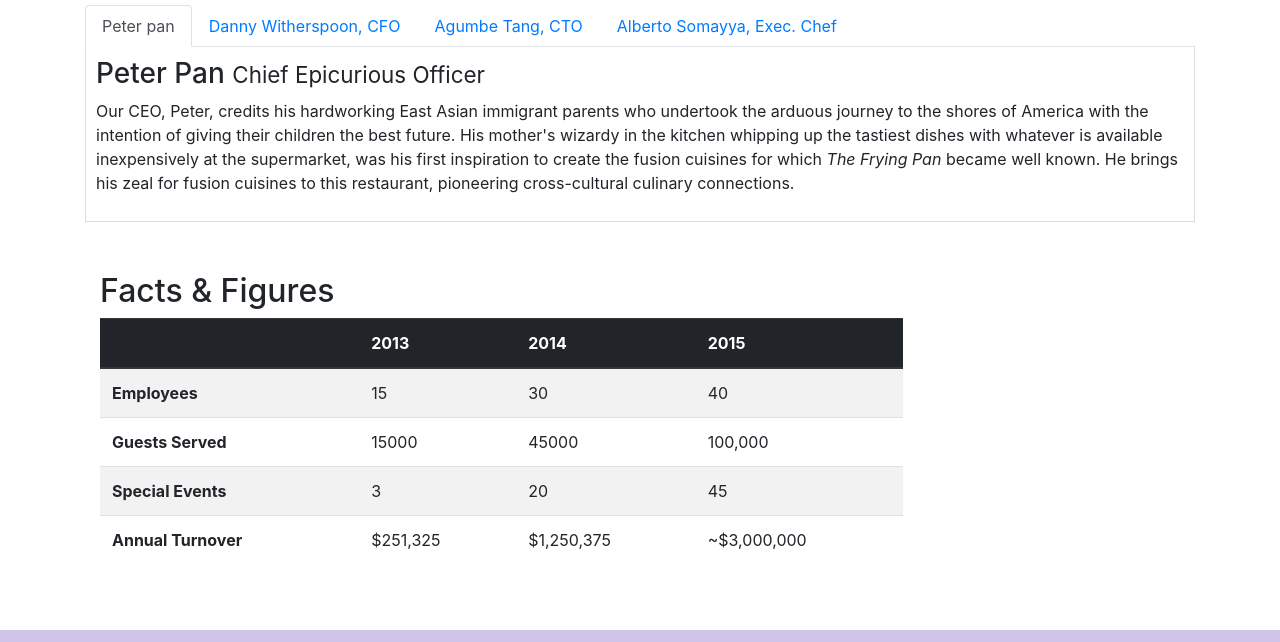
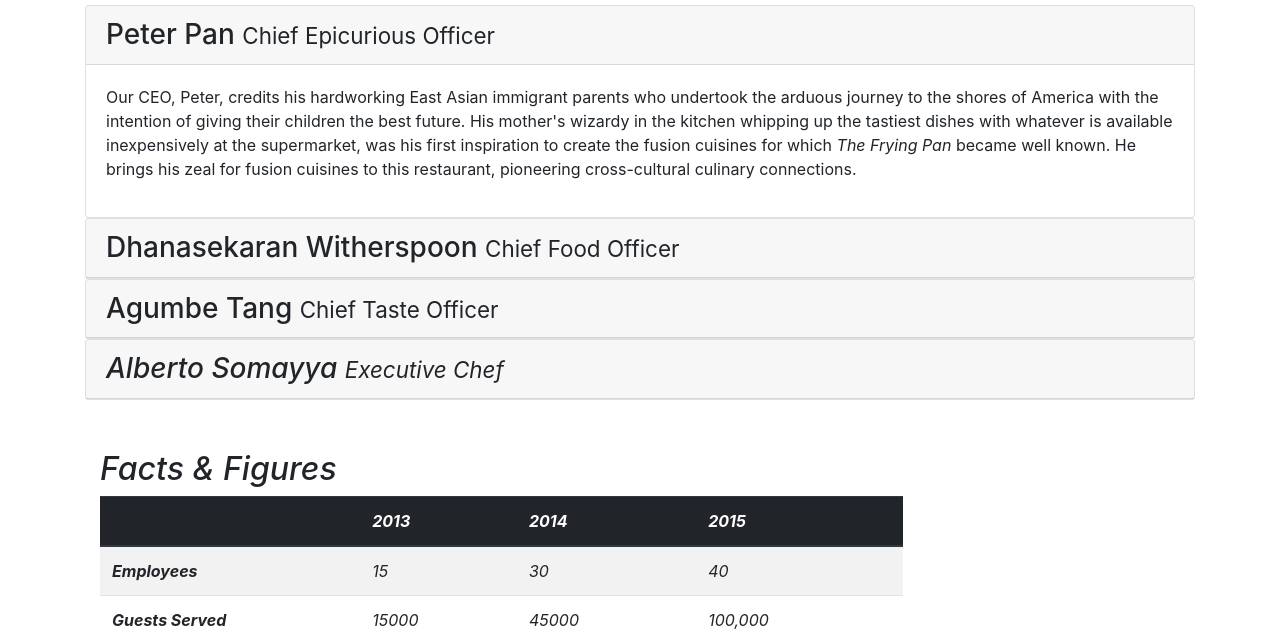
Before and after one commit to fidodo/coursera, a website: page aboutus.html in a window 1280 px wide. Shown: the part 912-1554 px from the top of the page. Drawn offline with nearby package versions, Linux system fonts and the light colour scheme.

Commit message:
accordion

```diff
--- a/aboutus.html
+++ b/aboutus.html
@@ -106,43 +106,67 @@
             <div class="col-12 col-sm">
                 <h2>Corporate Leadership</h2>
 
-                <ul class="nav nav-tabs">
-                    <li class ="nav-item">
-                        <a class="nav-link active" href="#peter" role="tab" data-toggle="tab">Peter pan</a>
-                    </li>
-                    <li class="nav-item">
-                        <a class="nav-link" href="#danny" role="tab"
-                          data-toggle="tab">Danny Witherspoon, CFO</a>
-                      </li>
-                      <li class="nav-item">
-                        <a class="nav-link" href="#agumbe"role="tab"
-                          data-toggle="tab">Agumbe Tang, CTO</a>
-                      </li>
-                      <li class="nav-item">
-                        <a class="nav-link" href="#alberto" role="tab"
-                          data-toggle="tab">Alberto Somayya, Exec. Chef</a>
-                      </li>
-                </ul>
-              <div class ="tab-content">
-                <div role ="tabpanel" class="tab-pane fade show active" id="peter">
-                <h3>Peter Pan <small>Chief Epicurious Officer</small></h3>
-                <p class="d-none d-sm-block">Our CEO, Peter, credits his hardworking East Asian immigrant parents who undertook the arduous journey to the shores of America with the intention of giving their children the best future. His mother's wizardy in the kitchen whipping up the tastiest dishes with whatever is available inexpensively at the supermarket, was his first inspiration to create the fusion cuisines for which <em>The Frying Pan</em> became well known. He brings his zeal for fusion cuisines to this restaurant, pioneering cross-cultural culinary connections.</p></div>
 
-                <div role ="tabpanel" class="tab-pane fade" id="danny">
-                <h3>Dhanasekaran Witherspoon <small>Chief Food Officer</small></h3>
-                <p class="d-none d-sm-block">Our CFO, Danny, as he is affectionately referred to by his colleagues, comes from a long established family tradition in farming and produce. His experiences growing up on a farm in the Australian outback gave him great appreciation for varieties of food sources. As he puts it in his own words, <em>Everything that runs, wins, and everything that stays, pays!</em></p></div>
+              <div id ="accordion">
+                <div class="card">
+                    <div  class="card-header" role="tab"  id="peterhead">
+                        <h3 class="mb-0">
+                            <a data-toggle="collapse" data-target="#peter" >
+                                Peter Pan <small>Chief Epicurious Officer</small>
+                        </a>
+                        </h3>
+                    </div>
+                    <div  role="tabpanel" class="collapse show"  id="peter" data-parent="#accordion">
+                        <div class="card-body">
+                            <p class="d-none d-sm-block">Our CEO, Peter, credits his hardworking East Asian immigrant parents who undertook the arduous journey to the shores of America with the intention of giving their children the best future. His mother's wizardy in the kitchen whipping up the tastiest dishes with whatever is available inexpensively at the supermarket, was his first inspiration to create the fusion cuisines for which <em>The Frying Pan</em> became well known. He brings his zeal for fusion cuisines to this restaurant, pioneering cross-cultural culinary connections.</p>
+                        </div>
+                    </div>
+               </div>
 
-                <div role ="tabpanel" class="tab-pane fade" id="agumbe">
-                <h3>Agumbe Tang <small>Chief Taste Officer</small></h3>
-                <p class="d-none d-sm-block">Blessed with the most discerning gustatory sense, Agumbe, our CTO, personally ensures that every dish that we serve meets his exacting tastes. Our chefs dread the tongue lashing that ensues if their dish does not meet his exacting standards. He lives by his motto, <em>You click only if you survive my lick.</em></p></div>
-
-                <div role ="tabpanel" class="tab-pane fade " id="alberto">
-                <h3>Alberto Somayya <small>Executive Chef</small></h3>
-                <p class="d-none d-sm-block">Award winning three-star Michelin chef with wide International experience having worked closely with whos-who in the culinary world, he specializes in creating mouthwatering Indo-Italian fusion experiences. He says, <em>Put together the cuisines from the two craziest cultures, and you get a winning hit! Amma Mia!</em></p>
+                   <div class="card">
+                <div class="card-header" role="tab" id="dannyhead">
+                <h3 class="mb-0">
+                    <a class="collapsed" data-toggle="collapse" data-target="#danny">
+                    Dhanasekaran Witherspoon <small>Chief Food Officer</small>
+                    </a>
+                </h3>
+            </div>
+            <div class="collapse" id="danny" data-parent="#accordion">
+                <div class="card-body">
+                    <p class="d-none d-sm-block">Our CFO, Danny, as he is affectionately referred to by his colleagues, comes from a long established family tradition in farming and produce. His experiences growing up on a farm in the Australian outback gave him great appreciation for varieties of food sources. As he puts it in his own words, <em>Everything that runs, wins, and everything that stays, pays!</em></p>
                 </div>
             </div>
         </div>
-       </div>
+        <div class="card">
+                <div class="card-header" role="tab" id="agumbehead">
+                <h3 class="mb-0">
+                    <a class="collapsed" data-toggle="collapse" data-target="#agumbe">
+                    Agumbe Tang <small>Chief Taste Officer</small>
+                    </a>
+                </h3>
+            </div>
+            <div class="collapse" id="agumbe" data-parent="#accordion">
+                <div class="card-body">
+                    <p class="d-none d-sm-block">Blessed with the most discerning gustatory sense, Agumbe, our CTO, personally ensures that every dish that we serve meets his exacting tastes. Our chefs dread the tongue lashing that ensues if their dish does not meet his exacting standards. He lives by his motto, <em>You click only if you survive my lick.</p>
+                </div>
+            </div>
+        </div>
+        <div class="card">
+                <div class="card-header" role="tab" id="albertohead">
+                <h3 class="mb-0">
+                    <a class="collapsed" data-toggle="collapse" data-target="#alberto">
+                    Alberto Somayya <small>Executive Chef</small>
+                    </a>
+                </h3>
+            </div>
+            <div class="collapse" id="alberto" data-parent="#accordion">
+                <div class="card-body">
+                    <p class="d-none d-sm-block">Award winning three-star Michelin chef with wide International experience having worked closely with whos-who in the culinary world, he specializes in creating mouthwatering Indo-Italian fusion experiences. He says, <em>Put together the cuisines from the two craziest cultures, and you get a winning hit! Amma Mia!</em></p>
+                </div>
+            </div>
+        </div>
+
+
 <div class="row row-content">
     <div class="col-12 col-sm-9">
         <h2>Facts &amp; Figures</h2>
```
